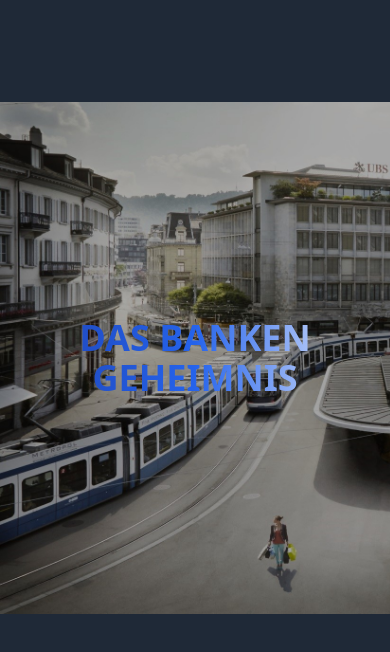
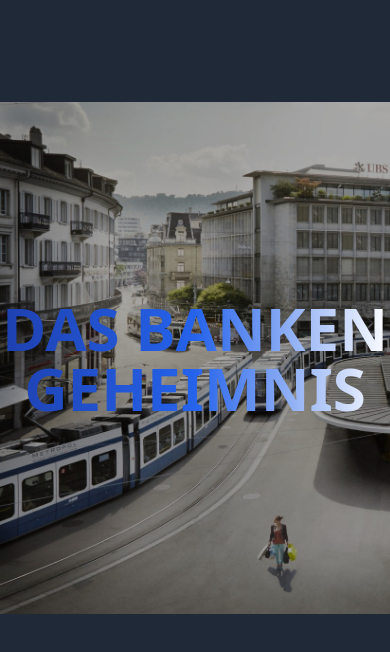
Before and after one commit to BabaC0des/Bankgeheimnis, a website: page index.html in a window 390 px wide. Shown: the part 814-1466 px from the top of the page. Drawn offline with nearby package versions, Linux system fonts and the light colour scheme.

Commit message:
parallax responsive

```diff
--- a/index.html
+++ b/index.html
@@ -59,7 +59,7 @@
   </div>
 <!--Parallax Effect-->
 <div class='flex items-center justify-center md:h-96 xs:h-128 w-auto bg-parallax bg-cover bg-fixed'>
-  <h1 class='text-7xl uppercase text-transparent xs:text-4xl bg-gradient-to-r to-white via-blue-600 from-blue-800 bg-clip-text font-extrabold xs:text-center break-normal'>Das Banken Geheimnis</h1>
+  <h1 class='mdtext-7xl uppercase text-transparent xs:text-6xl bg-gradient-to-r to-white via-blue-600 from-blue-800 bg-clip-text font-extrabold xs:text-center break-normal'>Das Banken Geheimnis</h1>
 </div>
 
 
```
Also changed, not shown: css/output.css.
